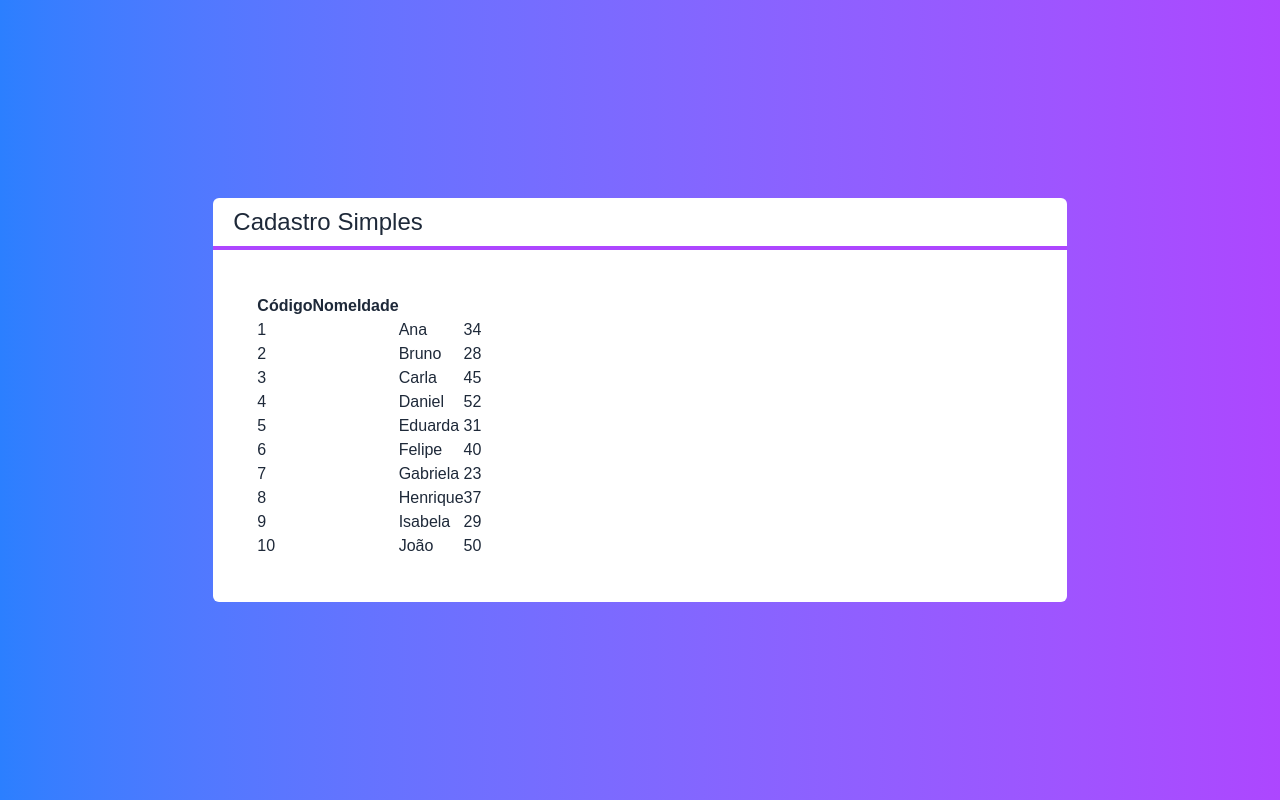
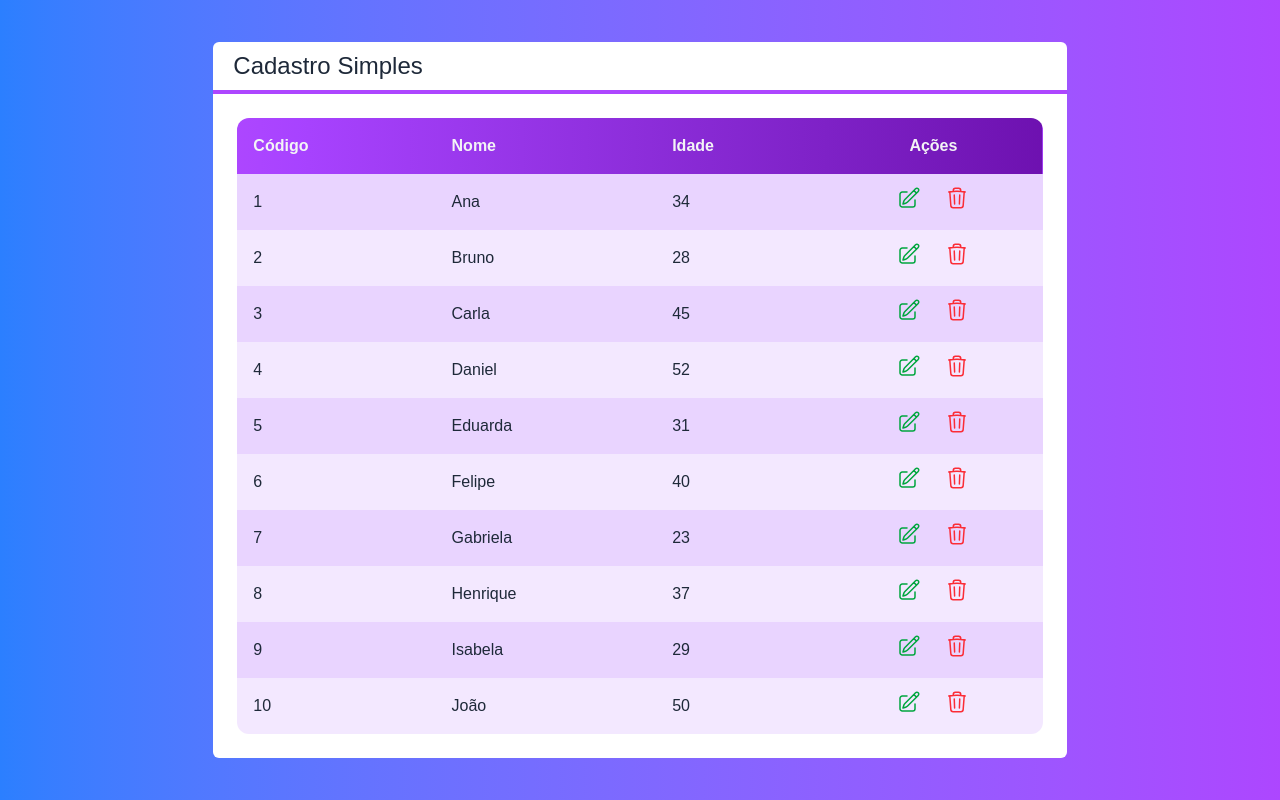
Before and after one commit to felipe-lima-flooxai/react-mod6-projeto-cadastro, a Next.js app: page / in a window 1280 px wide. Built offline with nearby package versions, Linux system fonts and the light colour scheme.

Commit message:
feat: aprimorando tabela

```diff
--- /dev/null
+++ b/src/components/Icone.tsx
@@ -0,0 +1,14 @@
+
+
+export const IconeEdicao = (
+    <svg xmlns="http://www.w3.org/2000/svg" fill="none" viewBox="0 0 24 24" strokeWidth={1.5} stroke="currentColor" className="size-6">
+  <path strokeLinecap="round" strokeLinejoin="round" d="m16.862 4.487 1.687-1.688a1.875 1.875 0 1 1 2.652 2.652L10.582 16.07a4.5 4.5 0 0 1-1.897 1.13L6 18l.8-2.685a4.5 4.5 0 0 1 1.13-1.897l8.932-8.931Zm0 0L19.5 7.125M18 14v4.75A2.25 2.25 0 0 1 15.75 21H5.25A2.25 2.25 0 0 1 3 18.75V8.25A2.25 2.25 0 0 1 5.25 6H10" />
+</svg>
+
+)
+
+
+export const IconeLixo = (<svg xmlns="http://www.w3.org/2000/svg" fill="none" viewBox="0 0 24 24" strokeWidth={1.5} stroke="currentColor" className="size-6">
+    <path strokeLinecap="round" strokeLinejoin="round" d="m14.74 9-.346 9m-4.788 0L9.26 9m9.968-3.21c.342.052.682.107 1.022.166m-1.022-.165L18.16 19.673a2.25 2.25 0 0 1-2.244 2.077H8.084a2.25 2.25 0 0 1-2.244-2.077L4.772 5.79m14.456 0a48.108 48.108 0 0 0-3.478-.397m-12 .562c.34-.059.68-.114 1.022-.165m0 0a48.11 48.11 0 0 1 3.478-.397m7.5 0v-.916c0-1.18-.91-2.164-2.09-2.201a51.964 51.964 0 0 0-3.32 0c-1.18.037-2.09 1.022-2.09 2.201v.916m7.5 0a48.667 48.667 0 0 0-7.5 0" />
+  </svg>
+  )
--- a/src/components/Layout.tsx
+++ b/src/components/Layout.tsx
@@ -12,7 +12,7 @@
 
         <div className="flex flex-col w-2/3 bg-white text-gray-800 rounded-md">
             <Titulo>{props.titulo}</Titulo>
-            <div className="p-6 m-5">
+            <div className="p-6">
               {props.children}
             </div>
         </div>
--- a/src/components/Tabela.tsx
+++ b/src/components/Tabela.tsx
@@ -1,42 +1,74 @@
 import Cliente from "@/core/Cliente"
+import { IconeEdicao, IconeLixo } from "./Icone"
 
 interface TabelaProps{
     clientes: Cliente[]
+    clienteSelecionado?: (cliente: Cliente) => void
+    clienteExcluido?: (cliente: Cliente) => void
 }
 
 
 
-export default function Tabela(props:any){
+export default function Tabela(props:TabelaProps){
+
+    const exibirAcoes = props.clienteExcluido || props.clienteSelecionado
 
     function renderizarCabecalho(){
         return (
-            <table>
                 <tr>
-                    <th>Código</th>
-                    <th>Nome</th>
-                    <th>Idade</th>
-                    <th></th>
+                    <th className="text-left p-4 ">Código</th>
+                    <th className="text-left p-4 ">Nome</th>
+                    <th className="text-left p-4 ">Idade</th>
+                    {exibirAcoes ? <th className="p-4">Ações</th> : false}
                 </tr>
-            </table>
         )
 
     }
 
+
+
+    function renderizarAcoes(cliente: Cliente){
+
+        return (
+            <td className="flex justify-center">
+                {props.clienteSelecionado ? (
+                    <button onClick={() => props.clienteSelecionado?.(cliente)}
+                    className="
+                    flex justify-center items-center text-green-600 rounded-full hover:bg-purple-50
+                    p-2 m-1">
+                    {IconeEdicao}
+                </button>
+                ): false}
+
+                {props.clienteExcluido ?
+                (<button onClick={() => props.clienteExcluido?.(cliente)}
+                    className="
+                    flex justify-center items-center text-red-500 rounded-full hover:bg-purple-50
+                    p-2 m-1">
+                    {IconeLixo}
+                </button>): false}
+
+
+            </td>
+        )
+    }
+
     function renderizarDados(){
-        return props.clientes?.map((cliente:any, i:number)=>{
+        return props.clientes?.map((cliente:Cliente, i:number)=>{
             return (
-                <tr key={cliente.id}>
-                    <td>{cliente.id}</td>
-                    <td>{cliente.nome}</td>
-                    <td>{cliente.idade}</td>
+                <tr key={cliente.id} className={`${i % 2 === 0 ? 'bg-purple-200' : 'bg-purple-100'}`}>
+                    <td className="text-left p-4 ">{cliente.id}</td>
+                    <td className="text-left p-4 ">{cliente.nome}</td>
+                    <td className="text-left p-4 ">{cliente.idade}</td>
+                    {exibirAcoes ? renderizarAcoes(cliente) : false}
                 </tr>
             )
         })
     }
 
     return (
-        <table>
-            <thead>
+        <table className="w-full rounded-xl overflow-hidden">
+            <thead className="bg-gradient-to-r from-purple-500 to-purple-800 text-gray-100">
                 {renderizarCabecalho()}
             </thead>
             <tbody>
--- a/src/core/Cliente.tsx
+++ b/src/core/Cliente.tsx
@@ -2,11 +2,11 @@
 
 
 export default class Cliente {
-     #id: string
+     #id: string | null;
      #nome: string
      #idade: number
 
-    constructor(nome: string, idade: number, id:string = null){
+    constructor(nome: string, idade: number, id: string | null = null){
         this.#nome = nome
         this.#idade = idade
         this.#id = id
--- a/src/pages/index.tsx
+++ b/src/pages/index.tsx
@@ -29,11 +29,18 @@
     new Cliente("João", 50, "10"),
   ];
 
+  function clienteSelecionado(cliente: Cliente){
+    console.log(cliente.nome)
+  }
+
+  function clienteExcluido(cliente: Cliente){
+    console.log(cliente.nome)
+  }
+
   return (
-    <div className="flex justify-center items-center h-screen bg-gradient-to-r from-blue-500
-     to-purple-500 text-white">
+    <div className="flex justify-center items-center h-screen bg-gradient-to-r from-blue-500 to-purple-500 text-white">
       <Layout titulo="Cadastro Simples">
-        <Tabela clientes={clientes}></Tabela>
+        <Tabela clientes={clientes} clienteSelecionado={clienteSelecionado} clienteExcluido={clienteExcluido}></Tabela>
       </Layout>
     </div>
   );
```
